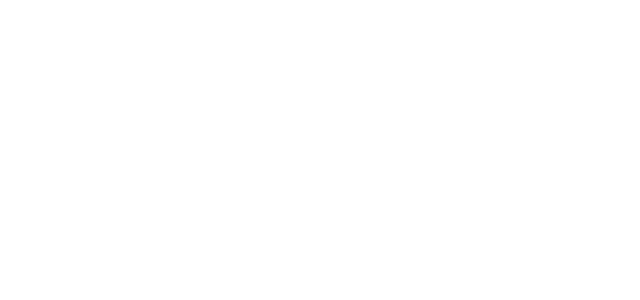
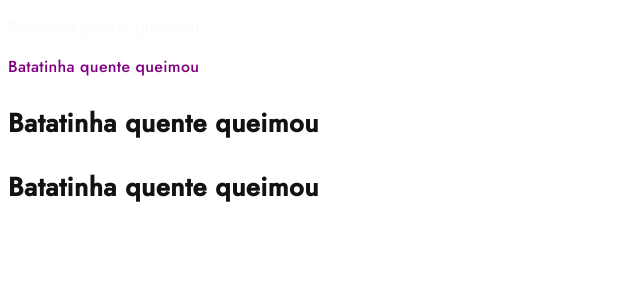
Before and after one commit to estartandodevs-course/Busquepet, a React (Create React App) app: page / in a window 1280 px wide. Shown: the top 300 px of the page, without its empty margins (0-640 px from the left). Built offline with nearby package versions, Linux system fonts and the light colour scheme.

Commit message:
Adicionando os textos que estavam faltando

```diff
--- a/src/App.js
+++ b/src/App.js
@@ -3,6 +3,10 @@
 function App() {
   return (
     <>
+    <Text type="textbutton">Batatinha quente queimou</Text>
+    <Text type="textbuttonskip">Batatinha quente queimou</Text>
+    <Text type="textfinal">Batatinha quente queimou</Text>
+    <Text type="textfinal2">Batatinha quente queimou</Text>
     </>
   );
 }
--- a/src/components/Text/Text.jsx
+++ b/src/components/Text/Text.jsx
@@ -26,6 +26,27 @@
     return <p className="text-form">{label}</p>
 }
 
+function TextButton (props) {
+    const label = props.children;
+    return <p className="text-button">{label}</p>
+}
+
+function TextButtonSkip (props) {
+    const label = props.children;
+    return <p className="text-buttonskip">{label}</p>
+}
+
+function TextFinal (props) {
+    const label = props.children;
+    return <p className="finaltext-form">{label}</p>
+}
+
+function TextFinal2 (props) {
+    const label = props.children;
+    return <p className="finaltextform2">{label}</p>
+}
+
+
 
 
 
@@ -37,7 +58,11 @@
         subtitleheader: <SubtitleHeader>{children}</SubtitleHeader>,
         titleform: <TitleForm>{children}</TitleForm>,
         labelform: <LabelForm>{children}</LabelForm>,
-        textform: <TextForm>{children}</TextForm>
+        textform: <TextForm>{children}</TextForm>,
+        textbutton: <TextButton>{children}</TextButton>,
+        textbuttonskip: <TextButtonSkip>{children}</TextButtonSkip>,
+        textfinal: <TextFinal>{children}</TextFinal>,
+        textfinal2: <TextFinal2>{children}</TextFinal2>
     }
 
     console.log(type)
--- a/src/components/Text/text.scss
+++ b/src/components/Text/text.scss
@@ -1,12 +1,34 @@
 $header-color: #FFFFFF;
 $title-color: #008080;
 $text-form-color: #4F4F4F;
+$text-buttonnext-color: #FBFBFB;
+$text-buttonskip-color: #800080;
+$final-form-color: #121212;
+
+@mixin config-button{
+    color: $text-buttonnext-color;
+    font-family: Jost;
+    font-weight: 500;
+    font-size: 16px;
+    letter-spacing: 0.02em;
+}
 
 @mixin config-header {
     color: $header-color;
     font-family: Poppins;
     letter-spacing: 0.02em;
 }
+
+@mixin finalform-config {
+    color: $final-form-color;
+    font-family: Jost;
+    font-style: normal;
+    font-size: 26px;
+    letter-spacing: 0.02em;
+}
+
+
+
 
 .title-header {
     @include config-header;
@@ -45,3 +67,30 @@
     font-weight: normal;
     letter-spacing: 0.02em;
 }
+
+.text-button{
+    color: $text-buttonnext-color;
+    font-family: Jost;
+    font-weight: 500;
+    font-size: 16px;
+    letter-spacing: 0.02em;
+}
+
+.text-buttonskip {
+    @include config-button;
+    color: $text-buttonskip-color;
+}
+
+.finaltext-form{
+    color: $final-form-color;
+    font-family: Jost;
+    font-style: normal;
+    font-weight: 600;
+    font-size: 26px;
+    letter-spacing: 0.02em;
+}
+
+.finaltextform2 {
+    @include finalform-config;
+    font-weight: bold;
+}
```
